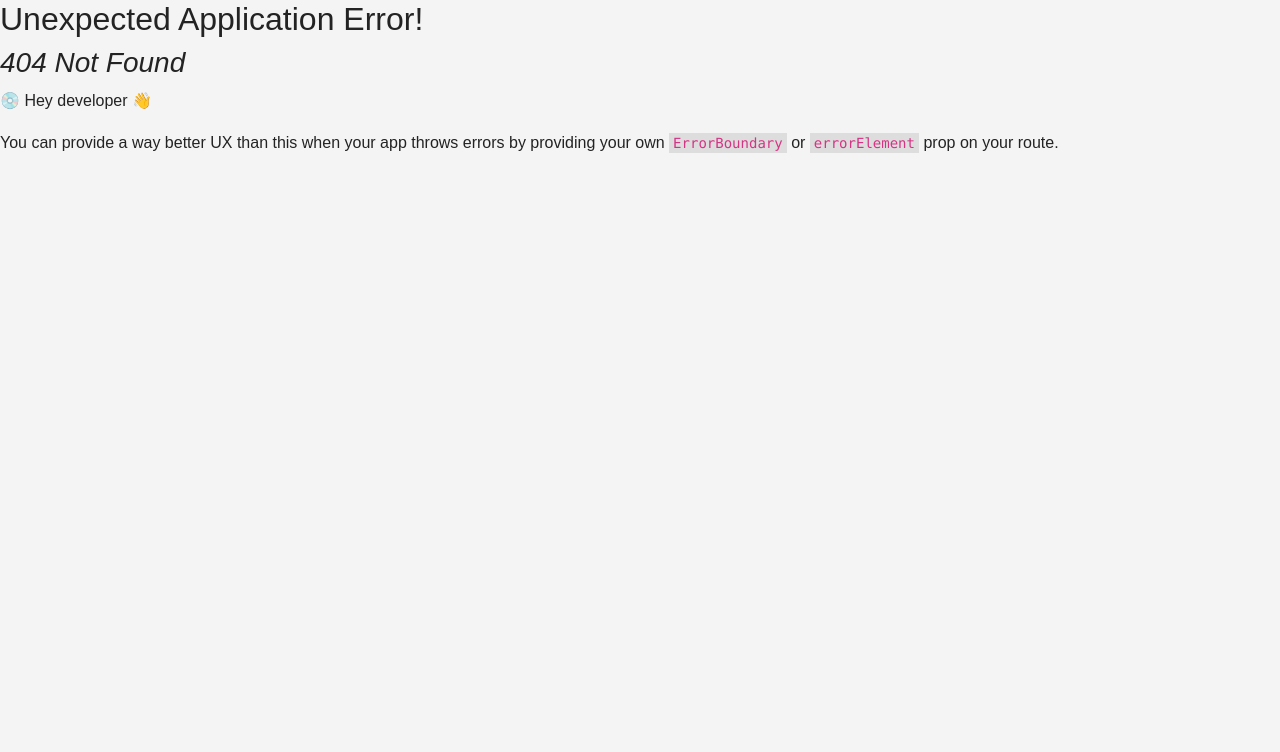
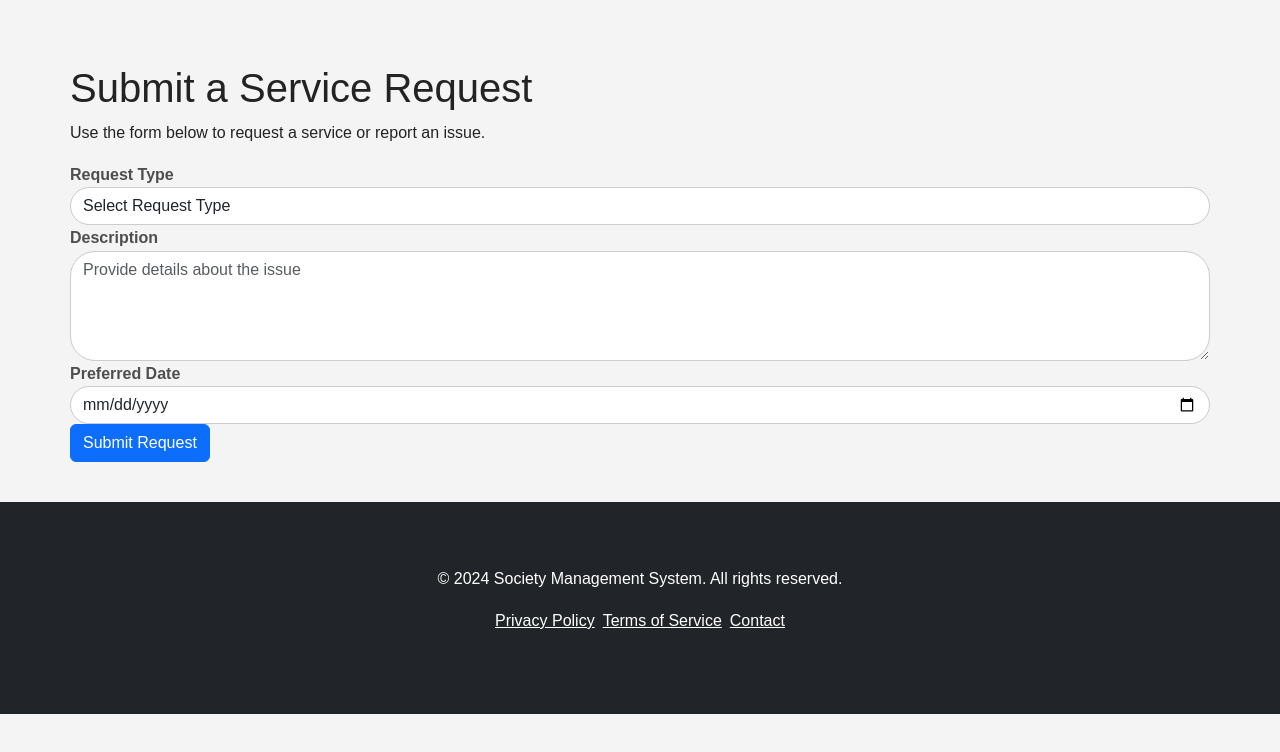
Before and after one commit to GRS18/Society_Management_System, a React (Create React App) app in the folder socitey/: page /vendor_request_form in a window 1280 px wide. Before the commit this address had no page. Shown: the top 752 px of the page. Built offline with nearby package versions, Linux system fonts and the light colour scheme; a web font is replaced by a local one.

Commit message:
add vendor request form
add on resident dashboard

```diff
--- a/socitey/package.json
+++ b/socitey/package.json
@@ -6,6 +6,7 @@
     "@testing-library/jest-dom": "^5.17.0",
     "@testing-library/react": "^13.4.0",
     "@testing-library/user-event": "^13.5.0",
+    "axios": "^1.7.9",
     "bootstrap": "^5.3.3",
     "react": "^18.3.1",
     "react-dom": "^18.3.1",
--- a/socitey/src/components/resident/Resident_dashboard.js
+++ b/socitey/src/components/resident/Resident_dashboard.js
@@ -82,6 +82,14 @@ export default function Resident_dashboard() {
                     <li>
                       <Link className="dropdown-item" to="/feedback_surveys">
                         Feedback & Surveys
+                      </Link>
+                    </li>
+                    <li>
+                      <Link
+                        className="dropdown-item"
+                        to="/vendor_request_form"
+                      >
+                        Vendor Request Form
                       </Link>
                     </li>
                   </ul>
@@ -171,6 +179,15 @@ export default function Resident_dashboard() {
             </Link>
           </div>
 
+          <div className="col-md-4 mb-4">
+            <Link to="/vendor_request_form" className="text-decoration-none">
+              <div className="card dashboard-card text-center p-4">
+                <i className="fas fa-poll"></i>
+                <h5 className="mt-3">Vendor Request Form</h5>
+              </div>
+            </Link>
+          </div>
+
           {/* <div className="col-md-4 mb-4">
             <Link
               to="events_announcements.html"
--- /dev/null
+++ b/socitey/src/components/resident/Vendor_Request_Form.js
@@ -0,0 +1,115 @@
+
+import react from 'react';
+import { useState } from 'react';
+import axios from 'axios';
+export default function Vendor_Request_Form()
+{
+    const [requestType, setRequestType] = useState("");
+    const [description, setDescription] = useState("");
+    const [preferredDate, setPreferredDate] = useState("");
+    const [isSubmitting, setIsSubmitting] = useState(false);
+    const [responseMessage, setResponseMessage] = useState("");
+
+    // Handle form submission
+    const handleSubmit = async (e) => {
+      e.preventDefault();
+
+      // Basic validation (optional)
+      if (!requestType || !description || !preferredDate) {
+        setResponseMessage("All fields are required.");
+        return;
+      }
+
+      setIsSubmitting(true); // Show loading state
+      setResponseMessage(""); // Clear previous messages
+
+      try {
+        // Submit the request to your API endpoint
+        const response = await axios.post("https://example.com/api/service-requests", {
+          requestType,
+          description,
+          preferredDate,
+        });
+
+        // Update the UI based on the response
+        if (response.status === 200 || response.status === 201) {
+          setResponseMessage("Service request submitted successfully!");
+        } else {
+          setResponseMessage("Failed to submit the request. Please try again.");
+        }
+      } catch (error) {
+        console.error("Error submitting the request:", error);
+        setResponseMessage("An error occurred. Please try again.");
+      } finally {
+        setIsSubmitting(false); // Hide loading state
+      }
+    };
+
+    return (
+      <div className="container mt-4">
+        <h1>Submit a Service Request</h1>
+        <p>Use the form below to request a service or report an issue.</p>
+
+        <form onSubmit={handleSubmit}>
+          {/* Request Type */}
+          <div className="form-group">
+            <label htmlFor="requestType">Request Type</label>
+            <select
+              className="form-control"
+              id="requestType"
+              value={requestType}
+              onChange={(e) => setRequestType(e.target.value)}
+              required
+            >
+              <option value="">Select Request Type</option>
+              <option value="Plumbing">Plumbing</option>
+              <option value="Electrical">Electrical</option>
+              <option value="Cleaning">Cleaning</option>
+              <option value="Other">Other</option>
+            </select>
+          </div>
+
+          {/* Description */}
+          <div className="form-group">
+            <label htmlFor="description">Description</label>
+            <textarea
+              className="form-control"
+              id="description"
+              rows="4"
+              placeholder="Provide details about the issue"
+              value={description}
+              onChange={(e) => setDescription(e.target.value)}
+              required
+            ></textarea>
+          </div>
+
+          {/* Preferred Date */}
+          <div className="form-group">
+            <label htmlFor="preferredDate">Preferred Date</label>
+            <input
+              type="date"
+              className="form-control"
+              id="preferredDate"
+              value={preferredDate}
+              onChange={(e) => setPreferredDate(e.target.value)}
+              required
+            />
+          </div>
+
+          {/* Submit Button */}
+          <button type="submit" className="btn btn-primary" disabled={isSubmitting}>
+            {isSubmitting ? "Submitting..." : "Submit Request"}
+          </button>
+        </form>
+
+        {/* Response Message */}
+        {responseMessage && (
+          <div className={`mt-3 alert ${responseMessage.includes("successfully") ? "alert-success" : "alert-danger"}`}>
+            {responseMessage}
+          </div>
+        )}
+      </div>
+
+    );
+
+}
--- a/socitey/src/projectRoute.js
+++ b/socitey/src/projectRoute.js
@@ -33,6 +33,7 @@ import Staff_Maintenance_Assistance from "./components/staff/Staff_Maintenance_A
 import Staff_Resident_Assistance from "./components/staff/Staff_Resident_Assistance";
 import Staff_Schedule from "./components/staff/Staff_Schedule";
 import Staff_Visitor_Management from "./components/staff/Staff_Visitor_Management";
+import Vendor_Request_Form from "./components/resident/Vendor_Request_Form";
 
 const projectRoute = createBrowserRouter([
   {
@@ -147,6 +148,10 @@ const projectRoute = createBrowserRouter([
         path: "resident_communication",
         element: <Resident_Communication />,
       },
+      {
+        path: "vendor_request_form",
+        element: <Vendor_Request_Form />,
+      },
 
       //Staff Routers
       {
```
Also changed, not shown: 1 other file (tests, documents, lock files or other folders).
